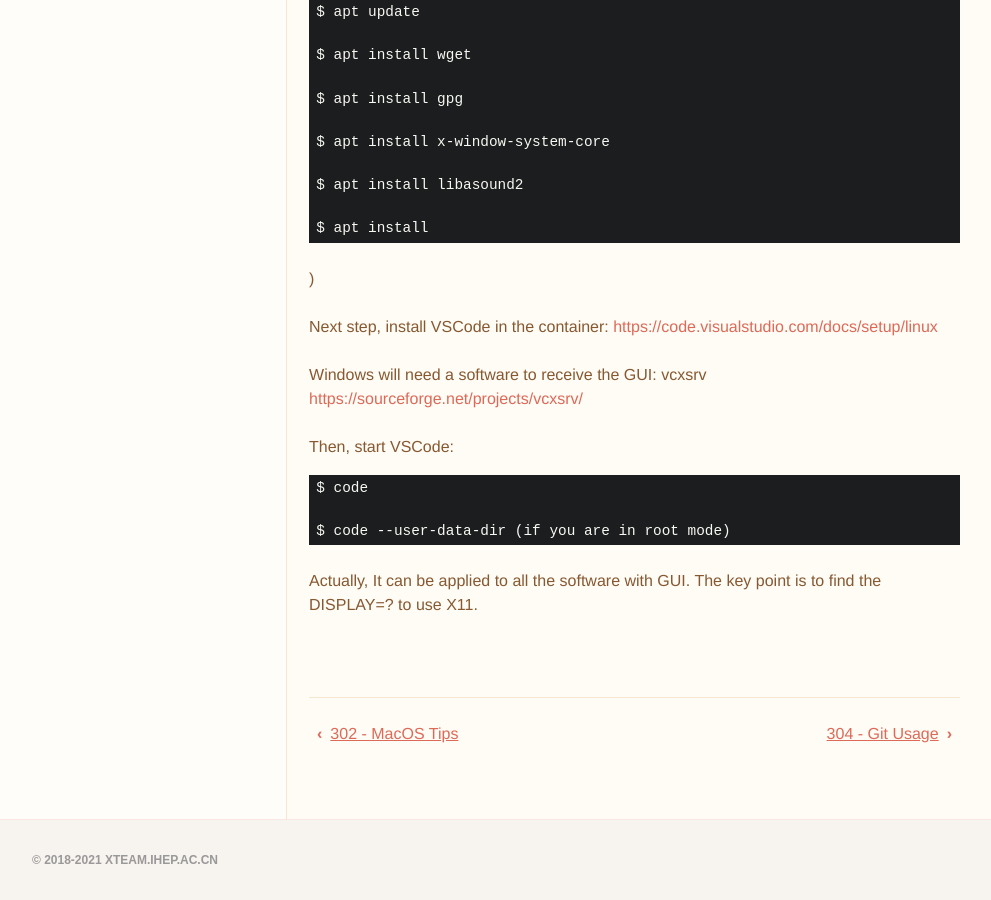
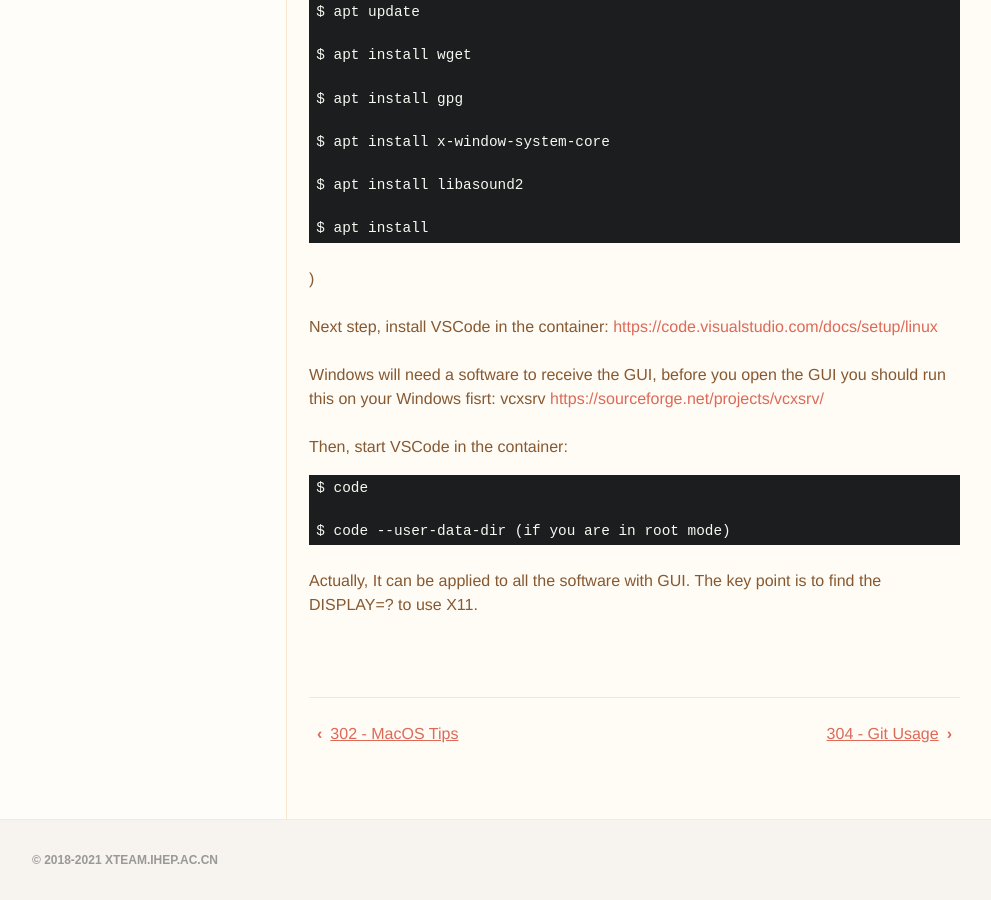
Before and after one commit to dt-np/xteam, a Jekyll site: the page built from _docs/303_vsc.md, in a window 1280 px wide and 900 px high, scrolled down 4555 px. Shown: the whole window, without its empty margins (144-1135 px from the left). Built offline with Jekyll 4.4.1, drawn with Linux system fonts in a browser that asks for light colours.

Commit message:
Update 303_vsc.md

```diff
--- a/_docs/303_vsc.md
+++ b/_docs/303_vsc.md
@@ -186,9 +186,9 @@ For the debian image above we need to install some tools like wget and gpg, at f
 
 Next step, install VSCode in the container: <https://code.visualstudio.com/docs/setup/linux>
 
-Windows will need a software to receive the GUI: vcxsrv <https://sourceforge.net/projects/vcxsrv/>
+Windows will need a software to receive the GUI, before you open the GUI you should run this on your Windows fisrt: vcxsrv <https://sourceforge.net/projects/vcxsrv/>
 
-Then, start VSCode:
+Then, start VSCode in the container:
 
 	$ code
 
```
